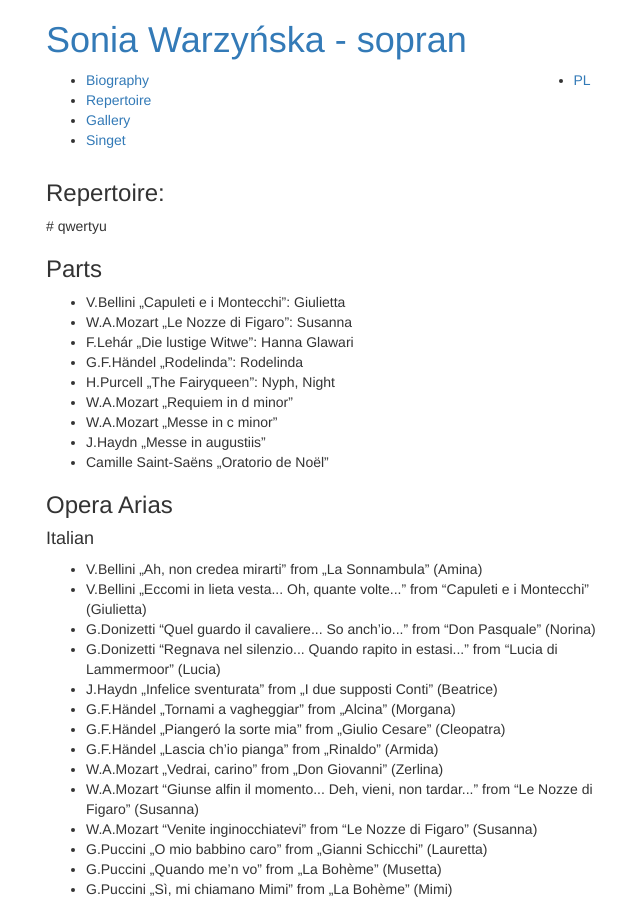
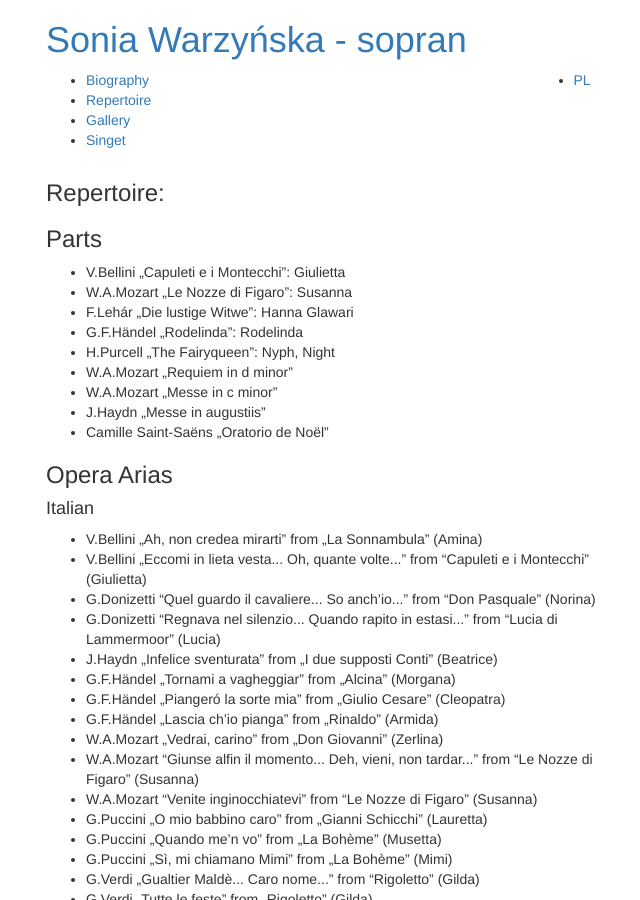
Before and after one commit to lukaszkomar/old.soniaw.com, a Jekyll site: the page built from repertoire.full.html, in a window 1280 px wide and 900 px high. Shown: the whole window, without its empty margins (24-664 px from the left). Built offline with Jekyll 4.4.1, drawn with Linux system fonts in a browser that asks for light colours; nearby versions of some CDN libraries; library files that are not in the unit come from our copies; comment, search, counter and statistics services are not loaded.

Commit message:
cleanup & fb fix

```diff
--- a/_includes/page.home.html
+++ b/_includes/page.home.html
@@ -14,6 +14,6 @@ a solist she took part in festivals and concerts in Poland and abroad multiple t
   src="//www.facebook.com/plugins/likebox.php?href=https%3A%2F%2Fwww.facebook.com%2Fsoniawarzynskasopran&amp;width&amp;height=558&amp;colorscheme=light&amp;show_faces=true&amp;header=true&amp;stream=true&amp;show_border=true&amp;appId=1486092331663954"
   scrolling="no"
   frameborder="0"
-  style="border:none; overflow:hidden; height:510px; width:100%; background: #fff;"
+  style="border:none; overflow:hidden; height:510px; background: #fff;"
   allowTransparency="true"
 ></iframe>
--- a/_includes/page.repertoire.full.html
+++ b/_includes/page.repertoire.full.html
@@ -4,8 +4,6 @@
 <h3>Repertoire:</h3>
 {% endif %}
 
-#
-qwertyu
 {% for section in site.repertoire %}
 
   <h3>{{ section[1].title[page.lang] }}</h3>
@@ -13,12 +11,14 @@ qwertyu
   {% if section[1].nested %}
 
     {% for subsection in section[1].items %}
+
       <h4>{{ subsection[1].title[page.lang] }}</h4>
       <ul>
         {% for item in subsection[1].items %}
           <li>{{ item[1][page.lang] }}</li>
         {% endfor %}
       </ul>
+
     {% endfor %}
 
   {% else %}
@@ -32,3 +32,5 @@ qwertyu
   {% endif %}
 
 {% endfor %}
+
+<br/>
```
